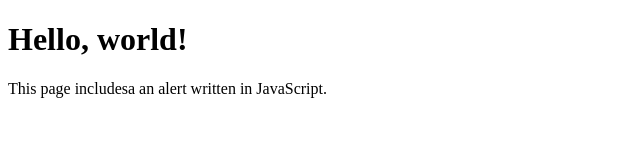
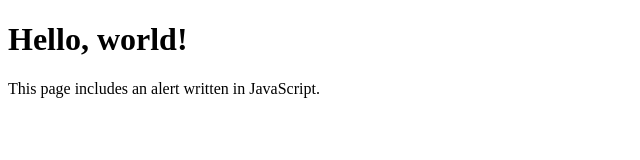
Before and after one commit to andrewsbusby/js_tutorial, a plain HTML site: page _site/index.html in a window 1280 px wide. Shown: the full height of the page, 0-640 px from the left. Drawn offline with Linux system fonts and the light colour scheme.

Commit message:
spelling corrected

```diff
--- a/_site/index.html
+++ b/_site/index.html
@@ -9,6 +9,6 @@
     </head>
     <body>
         <h1>Hello, world!</h1>
-        <p>This page includesa an alert written in JavaScript.</p>
+        <p>This page includes an alert written in JavaScript.</p>
     </body>
 </html>
```
Also changed, not shown: index.html (+1 -1 lines).
